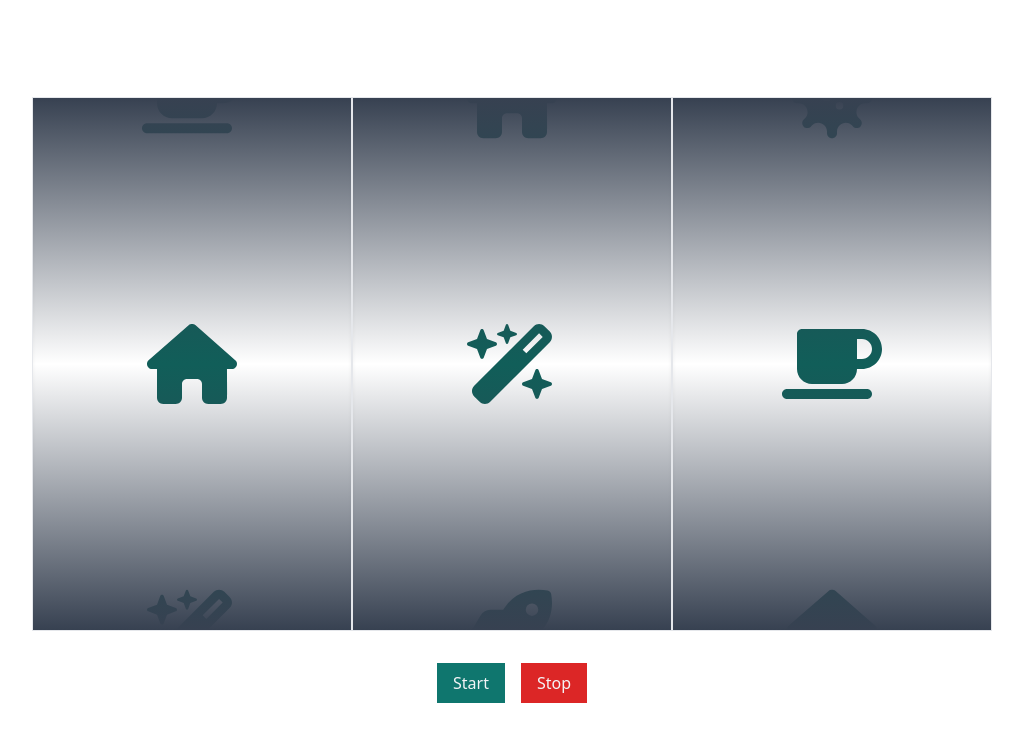
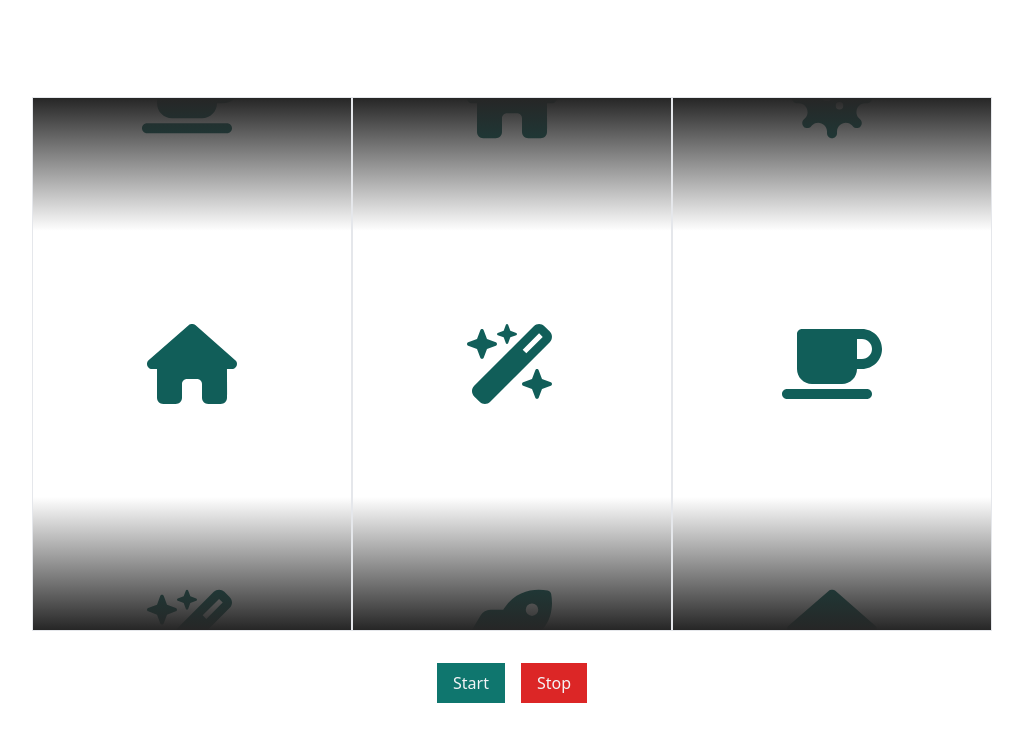
Before and after one commit to jlandsmann/non-gambling-slots, an Angular app: page / in a window 1280 px wide. Shown: the top 742 px of the page, without its empty margins (128-1151 px from the left). Built offline with nearby package versions, Linux system fonts and the light colour scheme.

Commit message:
improve gradient

```diff
--- a/src/app/slot-item/slot-item.component.html
+++ b/src/app/slot-item/slot-item.component.html
@@ -1,5 +1,5 @@
 <ng-container *ngIf="(indexToShow$ | async) !== null">
-  <div class="relative h-full overflow-hidden shadow-inner" [@.disabled]="!initialized">
+  <div class="relative h-full overflow-hidden" [@.disabled]="!initialized">
     <ng-container *ngFor="let item of items; let i = index">
       <div class="absolute top-1/4 h-1/2 flex items-center w-full justify-center"
            [@slot]="calcOffsetClass(i, (indexToShow$ | async)!)"
@@ -7,6 +7,7 @@
         <fa-icon size="5x" [icon]="item" class="text-teal-800"></fa-icon>
       </div>
     </ng-container>
-    <div class="absolute inset-0  bg-gradient-to-b from-gray-700 via-transparent to-gray-700"></div>
+    <div class="absolute top-0 left-0 right-0 h-1/4 bg-gradient-to-b from-neutral-800 to-transparent"></div>
+    <div class="absolute bottom-0 left-0 right-0 h-1/4 bg-gradient-to-t from-neutral-800 to-transparent"></div>
   </div>
 </ng-container>
```
